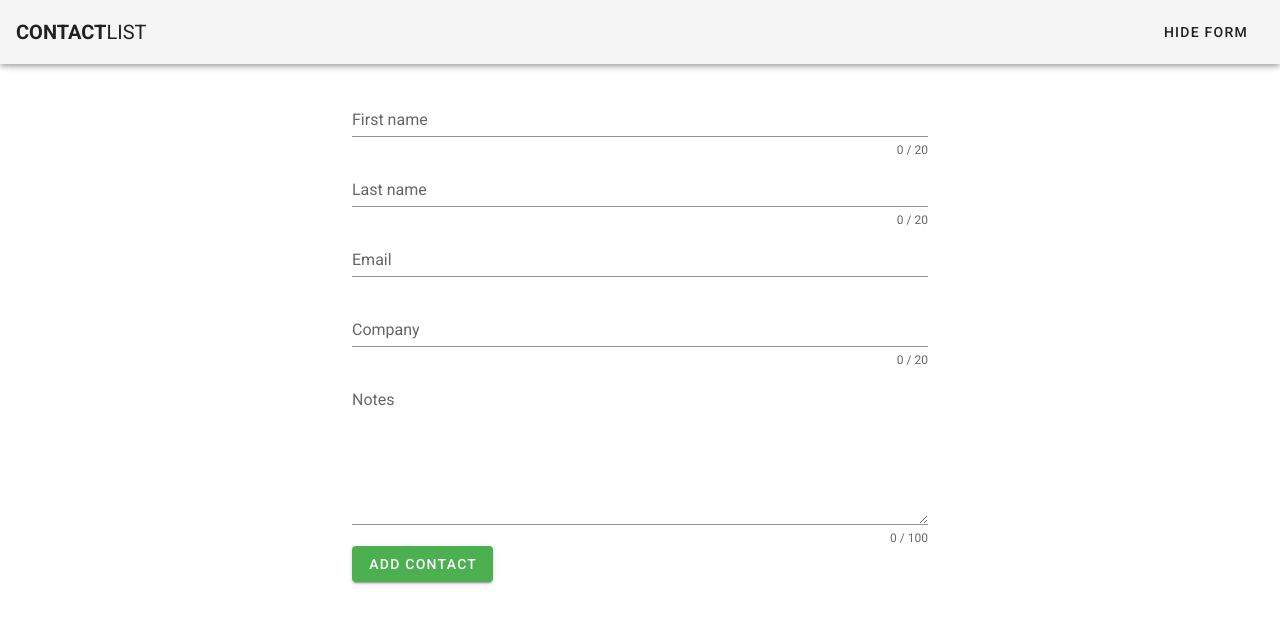
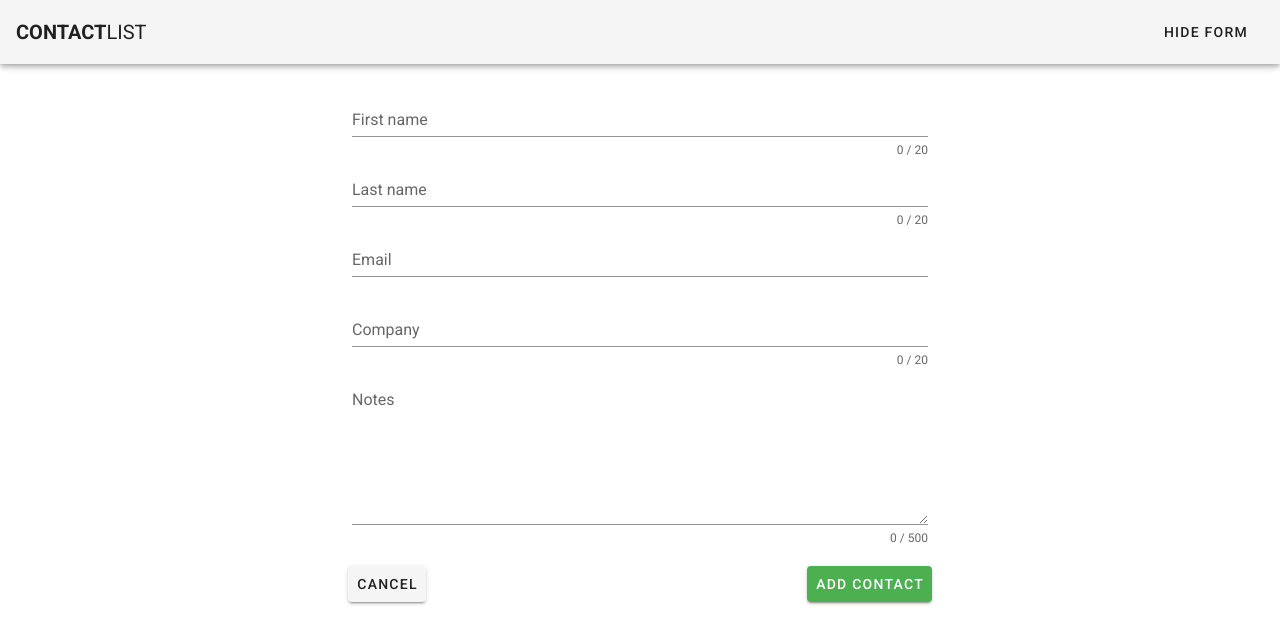
Before and after one commit to danielmjordan/contact-list-app, a Vue app: page / in a window 1280 px wide. Both pictures are taken after typing "Sample" into the empty fields and a click on the button "ADD NEW CONTACT". Shown: the top 644 px of the page. Built offline with nearby package versions, Linux system fonts and the light colour scheme.

Commit message:
Allow user to cancel create new contact

```diff
--- a/src/App.vue
+++ b/src/App.vue
@@ -13,7 +13,7 @@
     <v-content>
       <v-row v-if="showForm">
         <v-col cols="12" class="mx-auto">
-          <Form @add-contact="addContact" />
+          <Form @add-contact="addContact" @cancel-form="showForm = false" />
         </v-col>
       </v-row>
 
--- a/src/components/ContactCard.vue
+++ b/src/components/ContactCard.vue
@@ -22,8 +22,12 @@
       </v-card-subtitle>
       <v-card-actions>
         <v-spacer></v-spacer>
-        <v-btn @click="editContact">EDIT</v-btn>
-        <v-btn @click="removeContact">Remove</v-btn>
+        <v-btn @click="editContact" icon>
+          <v-icon>mdi-pencil</v-icon>
+        </v-btn>
+        <v-btn @click="removeContact" icon>
+          <v-icon>mdi-delete</v-icon>
+        </v-btn>
       </v-card-actions>
       <v-divider></v-divider>
     </v-card>
@@ -48,7 +52,7 @@ export default {
 
   methods: {
     editContact() {
-      console.log('clicked');
+      this.$emit('edit-contact', this.contact);
     },
     removeContact() {
       this.$emit('remove-contact', this.contact);
--- a/src/components/Form.vue
+++ b/src/components/Form.vue
@@ -36,22 +36,19 @@
 
           <v-textarea
             v-model="notes"
-            :counter="100"
+            :counter="500"
             :rules="notesRules"
             label="Notes"
           ></v-textarea>
-
-          <v-spacer></v-spacer>
-          <v-btn
-            @click="submit"
-            :disabled="!valid"
-            color="success"
-            class="mr-4"
-          >
-            Add Contact
-          </v-btn>
         </v-form>
       </v-container>
+      <v-card-actions>
+        <v-btn @click="cancel">Cancel</v-btn>
+        <v-spacer></v-spacer>
+        <v-btn @click="submit" :disabled="!valid" color="success">
+          Add Contact
+        </v-btn>
+      </v-card-actions>
     </v-card>
   </v-container>
 </template>
@@ -104,6 +101,10 @@ export default {
         this.$refs.form.reset();
       }
     },
+    cancel() {
+      this.$refs.form.reset();
+      this.$emit('cancel-form');
+    },
   },
 };
 </script>
```
